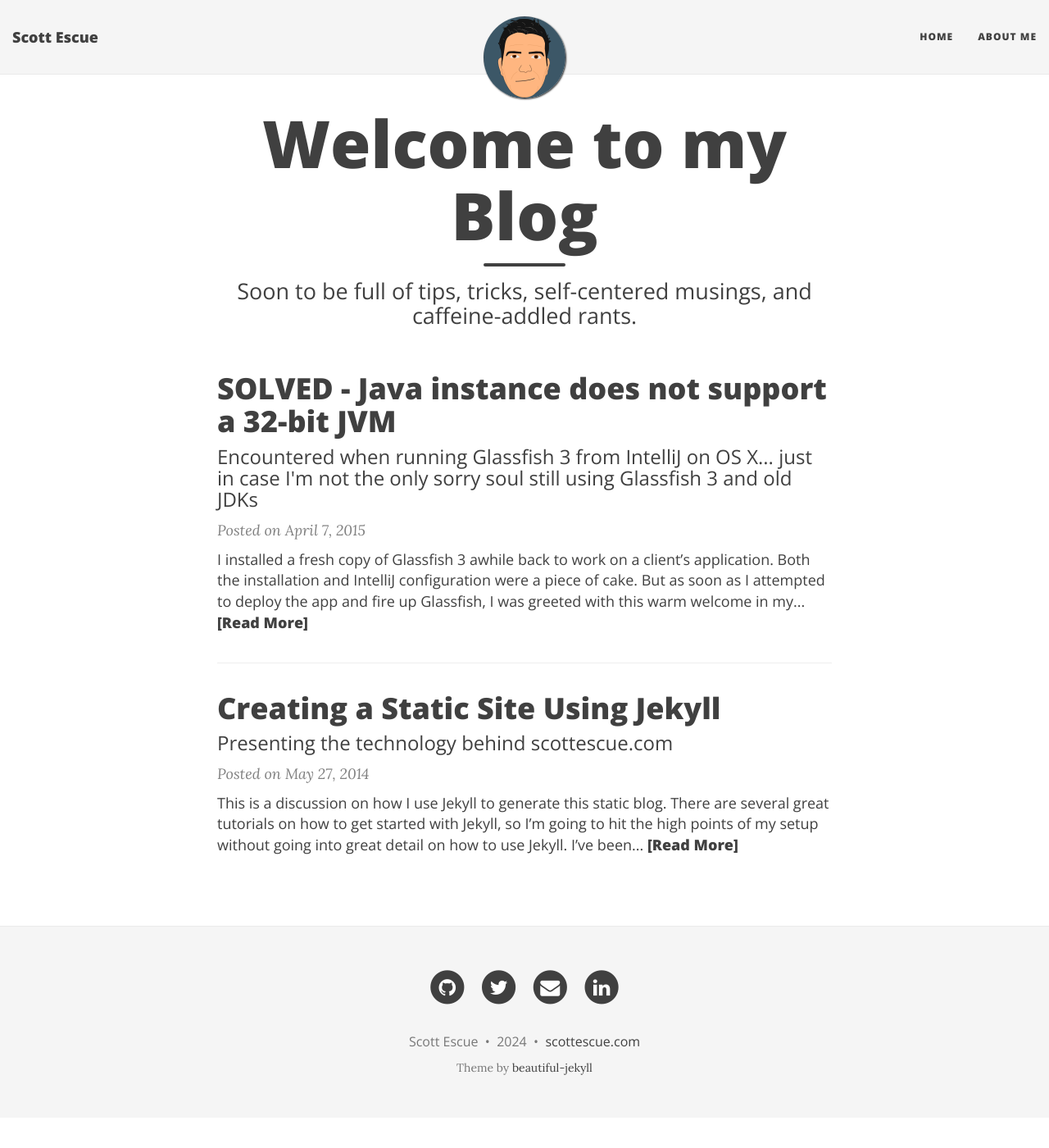
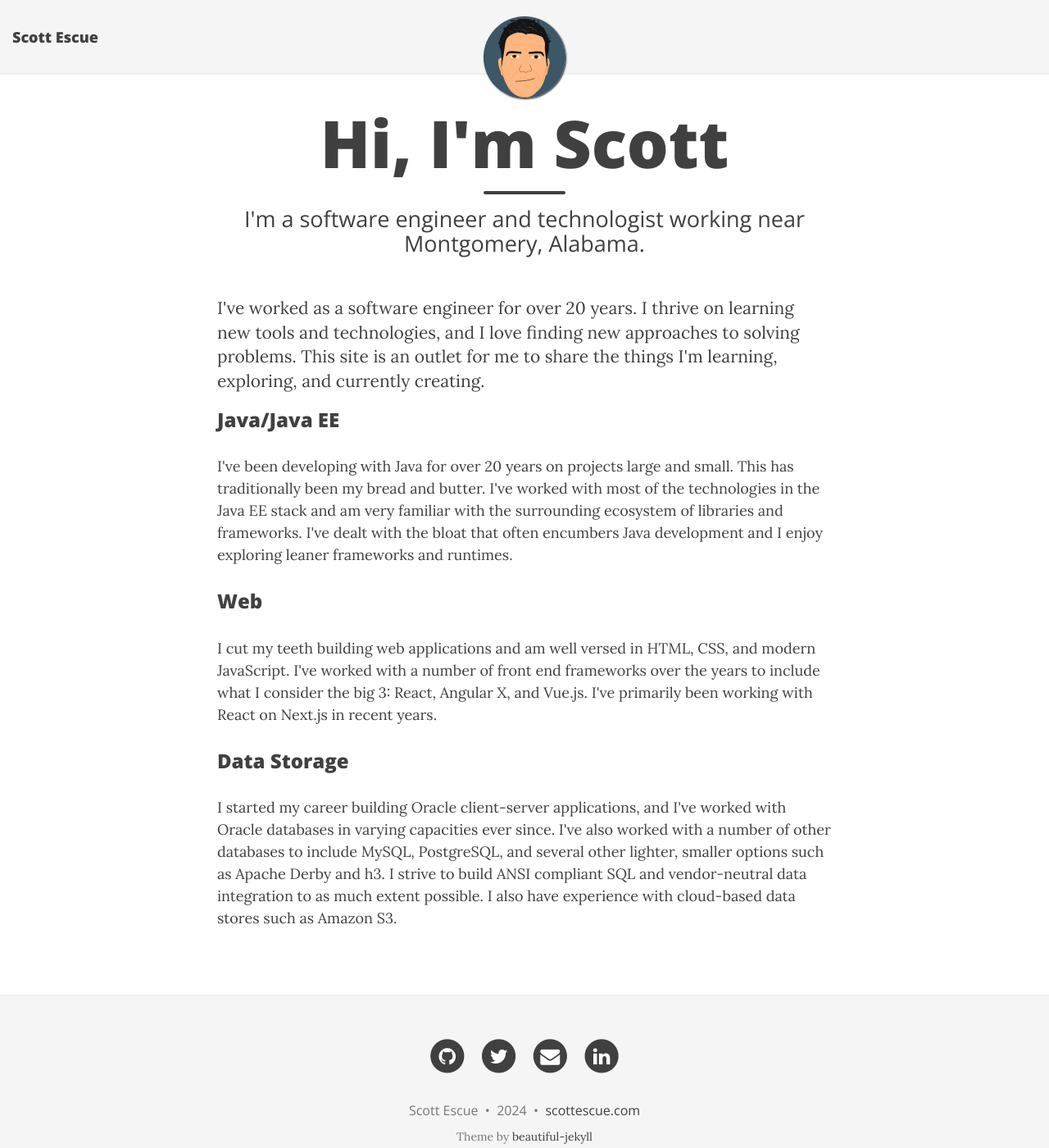
Before and after one commit to scottescue/scottescue.github.io, a Jekyll site: the page built from index.html, in a window 1280 px wide and 1400 px high. Shown: the whole window at 82% size. Built offline with Jekyll 4.4.1, drawn with Linux system fonts in a browser that asks for light colours; nearby versions of some CDN libraries; the list of posts is cut into pages by our own code.

Commit message:
Removing links to old, outdated blog posts until this site can be rebuilt.

```diff
--- a/_includes/nav.html
+++ b/_includes/nav.html
@@ -1,35 +1,12 @@
 <nav class="navbar navbar-default navbar-fixed-top navbar-custom">
   <div class="container-fluid">
     <div class="navbar-header">
-      <button type="button" class="navbar-toggle" data-toggle="collapse" data-target="#main-navbar">
-        <span class="sr-only">Toggle navigation</span>
-        <span class="icon-bar"></span>
-        <span class="icon-bar"></span>
-        <span class="icon-bar"></span>
-      </button>
       <a class="navbar-brand" href="{{ site.url }}">{{ site.title }}</a>
     </div>
 
     <div class="collapse navbar-collapse" id="main-navbar">
       <ul class="nav navbar-nav navbar-right">
-      {% for link in site.navbar-links %}
-        {% if link[1].first %}
-          <li class="navlinks-container">
-            <a class="navlinks-parent" href="javascript:void(0)">{{ link[0] }}</a>
-            <div class="navlinks-children">
-              {% for childlink in link[1] %}
-                {% for linkparts in childlink %}
-                  {% include navbarlink.html link=linkparts %}
-                {% endfor %}
-              {% endfor %}
-            </div>
-          </li>
-        {% else %}
-          <li>
-            {% include navbarlink.html link=link %}
-          </li>
-        {% endif %}
-        {% endfor %}
+
       </ul>
     </div>
 
--- a/index.html
+++ b/index.html
@@ -1,46 +1,47 @@
 ---
 layout: page
-title: Welcome to my Blog
-subtitle: Soon to be full of tips, tricks, self-centered musings, and caffeine-addled rants.
+title: Hi, I'm Scott
+subtitle: I'm a software engineer and technologist working near Montgomery, Alabama.
 ---
 
-<div class="posts-list">
-  {% for post in paginator.posts %}
-  <article class="post-preview">
-    <a href="{{ post.url | prepend: site.baseurl }}">
-	  <h2 class="post-title">{{ post.title }}</h2>
-
-	  {% if post.subtitle %}
-	  <h3 class="post-subtitle">
-	    {{ post.subtitle }}
-	  </h3>
-	  {% endif %}
-    </a>
-
-    <p class="post-meta">
-      Posted on {{ post.date | date: "%B %-d, %Y" }}
-    </p>
-
-    <div class="post-entry">
-      {{ post.content | truncatewords: 50 | strip_html | xml_escape}}
-	  <a href="{{ post.url | prepend: site.baseurl }}" class="post-read-more">[Read&nbsp;More]</a>
+<div class="row-fluid">
+    <div class="span12">
+        <p class="lead">
+            I've worked as a software engineer for over 20 years.  I thrive on learning new tools and technologies,
+            and I love finding new approaches to solving problems.  This site is an
+            outlet for me to share the things I'm learning, exploring, and currently creating.
+        </p>
     </div>
-
-   </article>
-  {% endfor %}
 </div>
 
-{% if paginator.total_pages > 1 %}
-<ul class="pager main-pager">
-  {% if paginator.previous_page %}
-  <li class="previous">
-    <a href="{{ paginator.previous_page_path | prepend: site.baseurl | replace: '//', '/' }}">&larr; Newer Posts</a>
-  </li>
-  {% endif %}
-  {% if paginator.next_page %}
-  <li class="next">
-    <a href="{{ paginator.next_page_path | prepend: site.baseurl | replace: '//', '/' }}">Older Posts &rarr;</a>
-  </li>
-  {% endif %}
-</ul>
-{% endif %}
+<div class="row-fluid">
+    <div class="span4">
+        <h3>Java/Java EE</h3>
+        <p>
+            I've been developing with Java for over 20 years on projects large and small.  This
+            has traditionally been my bread and butter.  I've worked with most of the technologies in the Java EE stack and am very
+            familiar with the surrounding ecosystem of libraries and frameworks.  I've dealt with the bloat that
+            often encumbers Java development and I enjoy exploring leaner frameworks and runtimes.
+        </p>
+    </div>
+    <div class="span4">
+        <h3>Web</h3>
+        <p>
+            I cut my teeth building web applications and am well versed in HTML, CSS, and modern JavaScript.
+            I've worked with a number of front end frameworks over the years to include what I consider the big 3:
+            React, Angular X, and Vue.js. I've primarily been working with React on Next.js in recent years.
+        </p>
+    </div>
+</div>
+<div class="row-fluid">
+    <div class="span4">
+        <h3>Data Storage</h3>
+        <p>
+            I started my career building Oracle client-server applications, and I've worked with Oracle databases
+            in varying capacities ever since.  I've also worked with a number of other databases to include
+            MySQL, PostgreSQL, and several other lighter, smaller options such as Apache Derby and h3.
+            I strive to build ANSI compliant SQL and vendor-neutral data integration to as much extent possible.
+            I also have experience with cloud-based data stores such as Amazon S3.
+        </p>
+    </div>
+</div>
--- a/sitemap.txt
+++ b/sitemap.txt
@@ -3,5 +3,3 @@ layout:
 ---
 {% for page in site.pages %}
 {% unless page.url == "/404.html" or page.url == "/sitemap.txt" or page.url == "/robots.txt" %}{{site.url}}{{ page.url }}{% endunless %}{% endfor %}
-{% for post in site.posts %}
-{{site.url}}{{ post.url }}{% endfor %}
```
